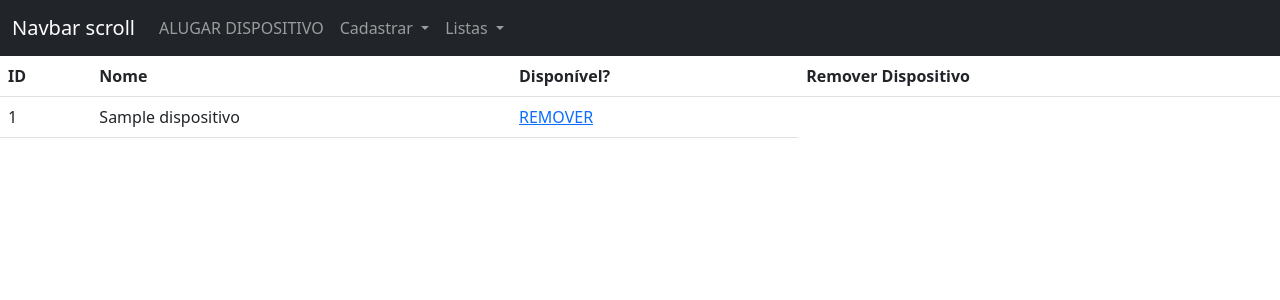
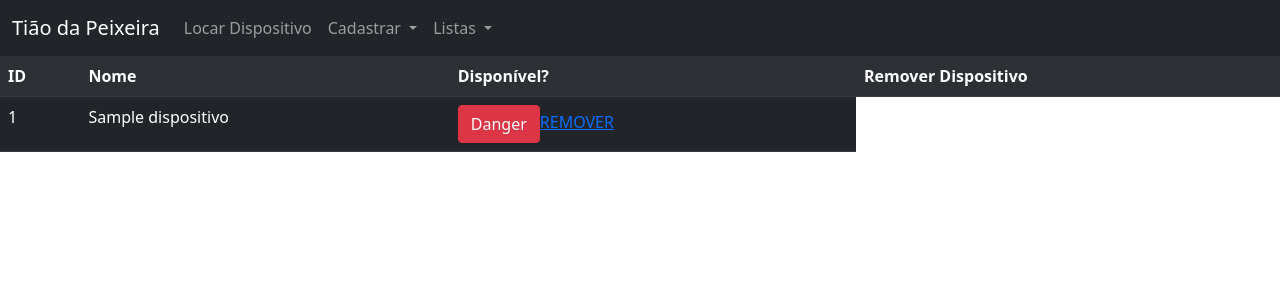
Before and after one commit to Pedro-HenriqueFF/Lanhouse, a Python web app: template flask/templates/dispositivos.html in a window 1280 px wide. Shown: the top 300 px of the page. Run offline with Jinja, Linux system fonts and the light colour scheme; the template is opened without the code that fills it: most values are stand-ins (such as "Sample title", 1, 10 or a date in 2020); some libraries are stand-ins or nearby versions.

Commit message:
Dispositivo beta1/Inicial beta8

```diff
--- a/flask/templates/base.html
+++ b/flask/templates/base.html
@@ -23,31 +23,31 @@
 
   <nav class="navbar navbar-expand-lg navbar-dark bg-dark">
     <div class="container-fluid">
-      <a class="navbar-brand" href="">Navbar scroll</a>
+      <a class="navbar-brand" href="#">Tião da Peixeira</a>
       <button class="navbar-toggler" type="button" data-bs-toggle="collapse" data-bs-target="#navbarScroll" aria-controls="navbarScroll" aria-expanded="false" aria-label="Toggle navigation">
         <span class="navbar-toggler-icon"></span>
       </button>
       <div class="collapse navbar-collapse" id="navbarScroll">
         <ul class="navbar-nav me-auto my-2 my-lg-0 navbar-nav-scroll" style="--bs-scroll-height: 100px;">
           <li class="nav-item">
-            <a class="nav-link" href="{{url_for('alugar_dispositivo')}}">ALUGAR DISPOSITIVO</a>
+            <a class="nav-link" href="{{url_for('alugar_dispositivo')}}">Locar Dispositivo</a>
           </li>
           <li class="nav-item dropdown">
             <a class="nav-link dropdown-toggle" href="#" id="navbarScrollingDropdown" role="button" data-bs-toggle="dropdown" aria-expanded="false">
               Cadastrar
             </a>
             <ul class="dropdown-menu" aria-labelledby="navbarScrollingDropdown">
-              <li><a class="dropdown-item" href="{{url_for('cadastrar_usuario')}}">CADASTRAR USUÁRIO</a></li>
-              <li><a class="dropdown-item" href="{{url_for('cadastrar_dispositivo')}}">CADASTRAR DISPOSITIVO</a></li>
+              <li><a class="dropdown-item" href="{{url_for('cadastrar_usuario')}}">Castrar Usuário</a></li>
+              <li><a class="dropdown-item" href="{{url_for('cadastrar_dispositivo')}}">Cadastrar Dispositivo</a></li>
             </ul>
                   <li class="nav-item dropdown">
               <a class="nav-link dropdown-toggle" href="#" id="navbarScrollingDropdown" role="button" data-bs-toggle="dropdown" aria-expanded="false">
               Listas
             </a>
             <ul class="dropdown-menu" aria-labelledby="navbarScrollingDropdown">
-              <li><a class="dropdown-item" href="{{url_for('listar_usuarios')}}">USUÁRIOs</a></li>
-              <li><a class="dropdown-item" href="{{url_for('listar_locacoes')}}">LOCAÇÕES</a></li>
-              <li><a class="dropdown-item" href="{{url_for('listar_dispositivos')}}">DISPOSITIVOS</a></li>
+              <li><a class="dropdown-item" href="{{url_for('listar_usuarios')}}">Usuários</a></li>
+              <li><a class="dropdown-item" href="{{url_for('listar_locacoes')}}">Locações</a></li>
+              <li><a class="dropdown-item" href="{{url_for('listar_dispositivos')}}">Dispositivos</a></li>
             </ul>
           </li>
         </ul>>
--- a/flask/templates/dispositivos.html
+++ b/flask/templates/dispositivos.html
@@ -2,7 +2,7 @@
 
 {% block conteudo %}
 
-<table class="table">
+<table class="table table-dark table-striped table-hover ">
 <tr>
     <th>ID</th>
     <th>Nome</th>
@@ -19,7 +19,7 @@
             {% elif dispositivo.disponivel == 1 %}
                 <td>NÃO</td>
             {% endif %}
-            <td><a href="{{url_for('remover_dispositivo',id_dispositivo=dispositivo.id)}}">REMOVER</a></td>
+            <td><button type="button" class="btn btn-danger">Danger</button><a href="{{url_for('remover_dispositivo',id_dispositivo=dispositivo.id)}}">REMOVER</a></td>
         {% endif %}
     </tr>
 {% endfor %}
```
